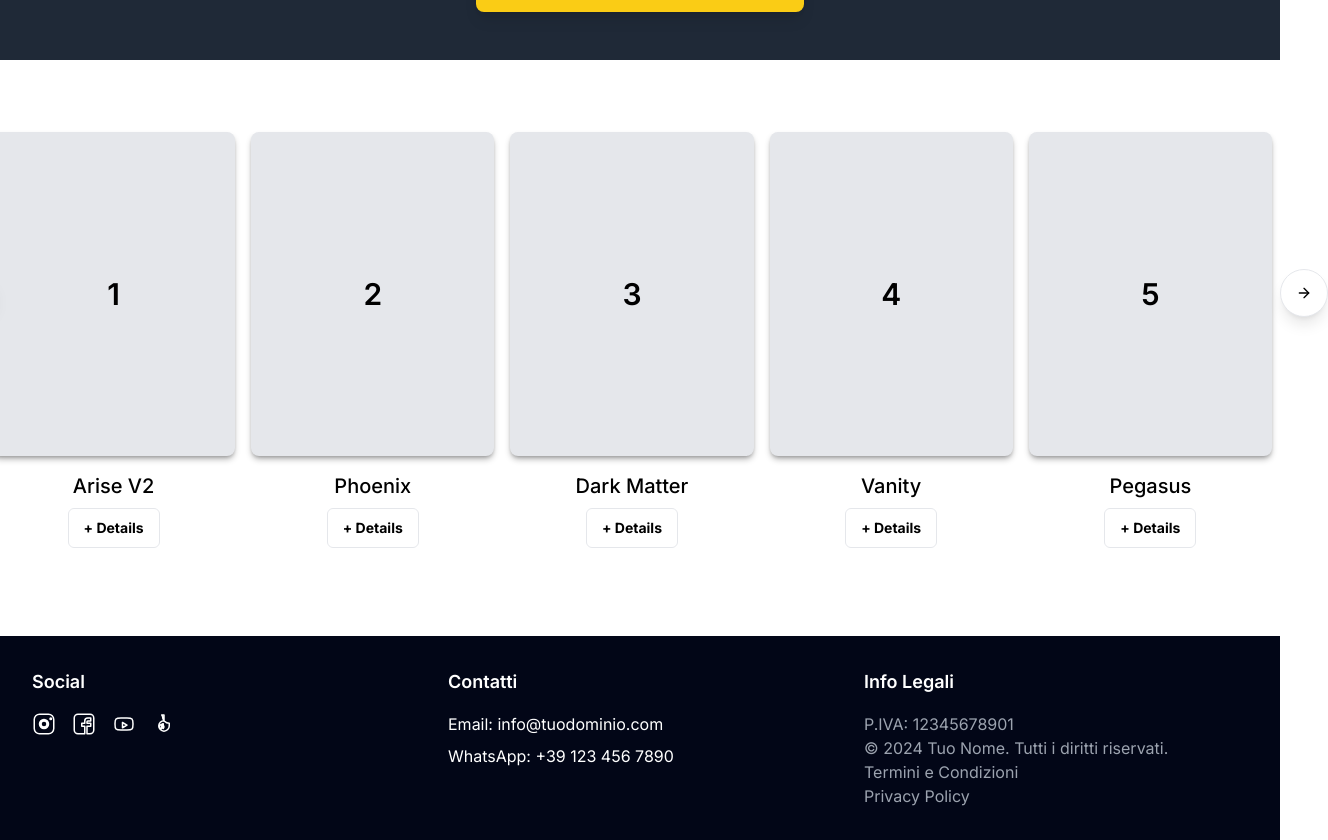
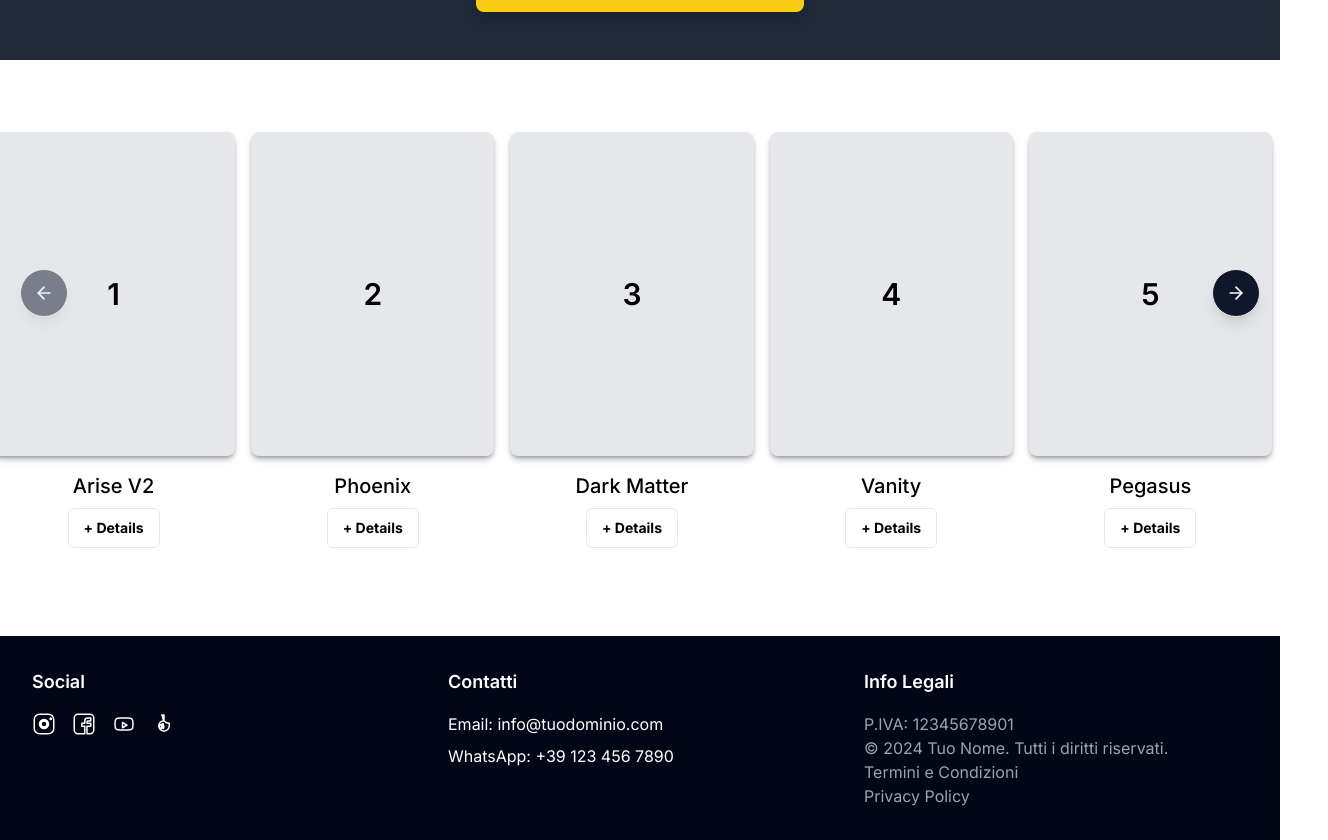
Before and after one commit to luca-de-bar/golden-baggy-react, a React (Vite) app: page / in a window 1280 px wide. Shown: the part 2860-3700 px from the top of the page, 1328 px wide, since content can reach past the window. Built offline with nearby package versions, Linux system fonts and the light colour scheme.

Commit message:
ref : CardCarousel.tsx bigger and hover effect

```diff
--- a/src/App.tsx
+++ b/src/App.tsx
@@ -11,7 +11,9 @@ import MainCard from "./components/MainCard";
   /*import SingleCard from "./components/SingleCard";*/
 }
 import InfoSection from "./components/InfoSection";
-import PromoSection from "./components/PromoSection";
+{
+  /* import PromoSection from "./components/PromoSection"; */
+}
 import GetExclusive from "./components/GetExclusive";
 import Footer from "./components/Footer";
 import "./index.css";
--- a/src/components/CardCarousel.tsx
+++ b/src/components/CardCarousel.tsx
@@ -2,31 +2,26 @@ import { Button } from "@/components/ui/button";
 import { Carousel, CarouselContent, CarouselItem, CarouselNext, CarouselPrevious } from "@/components/ui/carousel";
 import "./CardCarousel.css";
 
-{
-  /*Change the cards title here*/
-}
 const words = ["Arise V2", "Phoenix", "Dark Matter", "Vanity", "Pegasus", "Acedia", "Envy"];
 
 export function CardCarousel() {
   return (
-    <div className="flex justify-center my-16 relative">
+    <div className="flex justify-center my-16 w-full relative">
       <Carousel
         opts={{
           align: "start",
         }}
-        className="w-full max-w-7xl"
+        className="w-full"
       >
         <CarouselContent className="flex">
-          {/*Change the number of card you want to display by changing the array length*/}
           {Array.from({ length: 15 }).map((_, index) => (
             <CarouselItem key={index} className="basis-1/2 sm:basis-1/3 md:basis-1/4 lg:basis-1/4 xl:basis-1/5 p-2">
-              <div className="card-container w-full max-w-xs p-3 bg-gray-200 shadow-md rounded-lg shadow-black/30">
+              <div className="card-container w-full p-3 bg-gray-200 shadow-md rounded-lg shadow-black/30">
                 <div className="card-content p-4 sm:p-6">
                   <span className="text-lg sm:text-xl md:text-2xl lg:text-3xl font-semibold text-black">{index + 1}</span>
                 </div>
               </div>
               <div className="p-4 flex flex-col justify-between items-center">
-                {/*Put each word from the words array at the start on the respective card.*/}
                 <h3 className="text-xl font-medium mb-2 text-center">{words[index % words.length]}</h3>
                 <Button variant="outline" className="btn btnshop">
                   + Details
@@ -35,8 +30,8 @@ export function CardCarousel() {
             </CarouselItem>
           ))}
         </CarouselContent>
-        <CarouselPrevious className="absolute z-20 left-20px top-[calc(42.1%-20px)] transform -translate-y-1/2 bg-white rounded-full p-3 w-12 h-12 text-3xl shadow-lg hover:bg-gray-100 text-black flex items-center justify-center" />
-        <CarouselNext className="absolute z-20 right-20px top-[calc(42.1%-20px)] transform -translate-y-1/2 bg-white rounded-full p-3 w-12 h-12 text-3xl shadow-lg hover:bg-gray-100 text-black flex items-center justify-center" />
+        <CarouselPrevious className="absolute z-20 left-0 sm:left-[5px] md:left-[10px] lg:left-[20px] top-[calc(42.1%-20px)] transform -translate-y-1/2 bg-slate-900 rounded-full p-1 w-12 h-12 text-4xl shadow-lg hover:bg-gray-100 hover:text-slate-900 text-white flex items-center justify-center" />
+        <CarouselNext className="absolute z-20 right-0 sm:right-[5px] md:right-[10px] lg:right-[20px] top-[calc(42.1%-20px)] transform -translate-y-1/2 bg-slate-900 rounded-full p-1 w-12 h-12 text-4xl shadow-lg hover:bg-gray-100 hover:text-slate-900 text-white flex items-center justify-center" />
       </Carousel>
     </div>
   );
--- a/src/components/ui/carousel.jsx
+++ b/src/components/ui/carousel.jsx
@@ -162,7 +162,7 @@ const CarouselPrevious = React.forwardRef(({ className, variant = "outline", siz
       disabled={!canScrollPrev}
       onClick={scrollPrev}
       {...props}>
-      <ArrowLeft className="h-4 w-4" />
+      <ArrowLeft className="h-5 w-5" />
       <span className="sr-only">Previous slide</span>
     </Button>)
   );
@@ -183,7 +183,7 @@ const CarouselNext = React.forwardRef(({ className, variant = "outline", size =
       disabled={!canScrollNext}
       onClick={scrollNext}
       {...props}>
-      <ArrowRight className="h-4 w-4" />
+      <ArrowRight className="h-5 w-5" />
       <span className="sr-only">Next slide</span>
     </Button>)
   );
```
